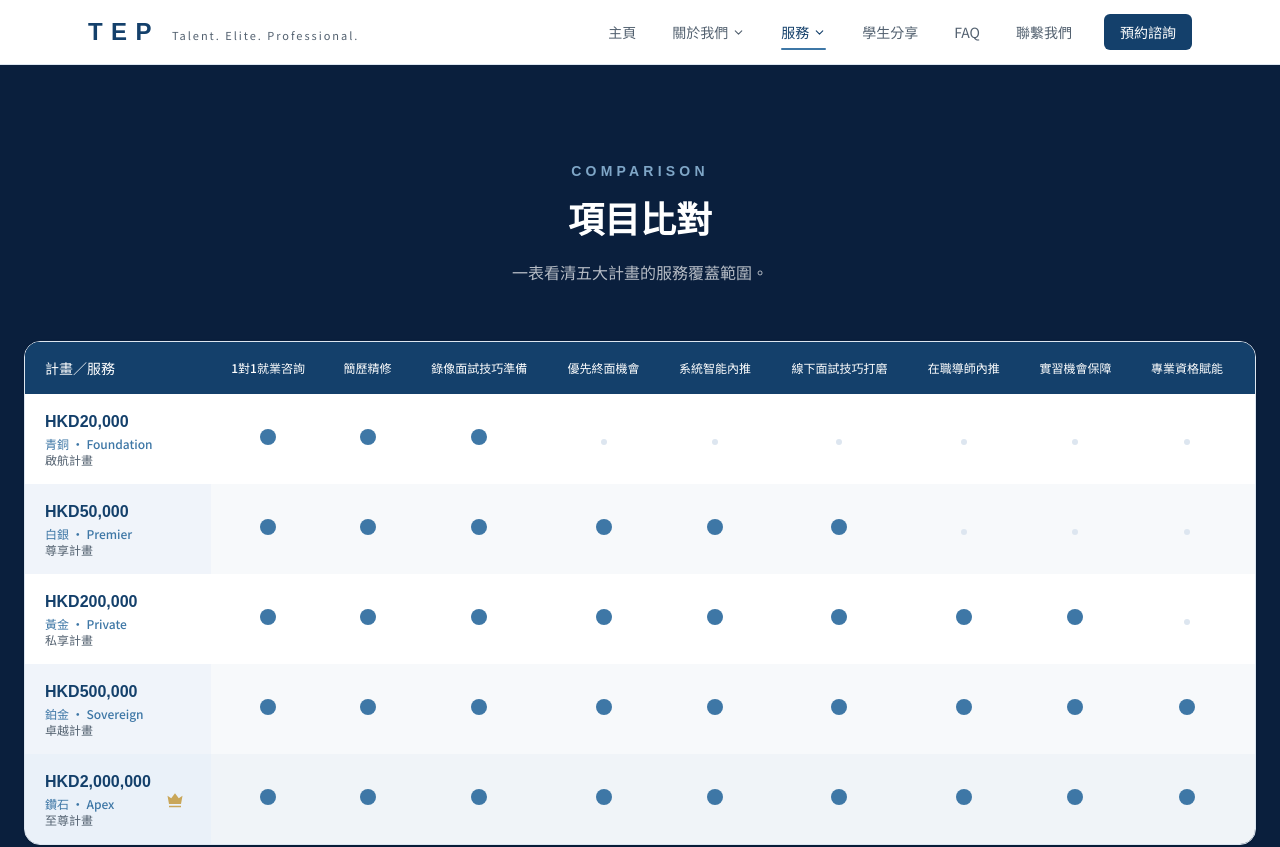
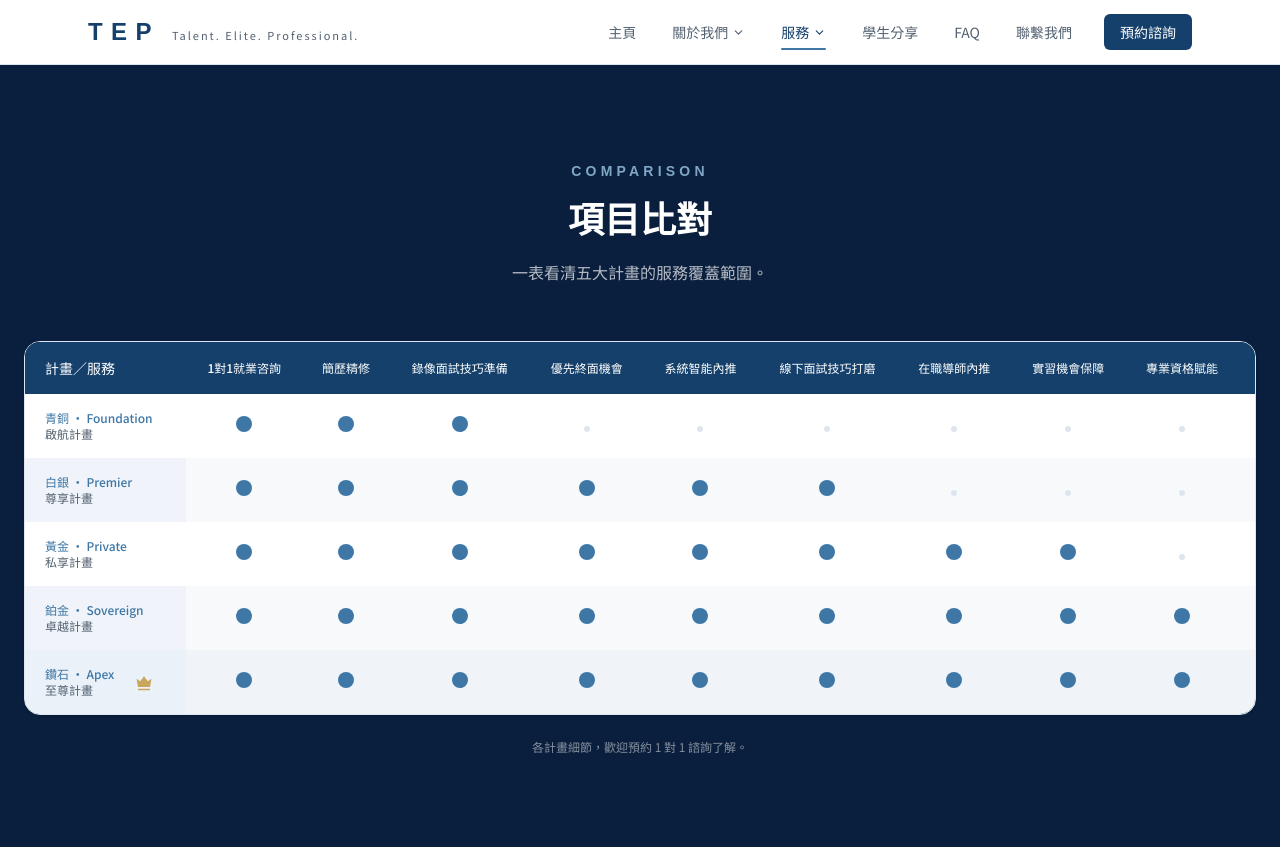
Before and after one commit to htx333/tep-website, a Next.js app: page /services/comparison in a window 1280 px wide. Shown: the top 847 px of the page. Built offline with nearby package versions, Linux system fonts and the light colour scheme.

Commit message:
Remove prices from plan comparison

```diff
--- a/app/services/comparison/page.tsx
+++ b/app/services/comparison/page.tsx
@@ -24,7 +24,7 @@ export default function ServicesComparisonPage() {
           <ComparisonTable />
         </div>
         <p className="mt-6 text-center text-xs text-white/50">
-          各計畫定價與細節，歡迎預約 1 對 1 諮詢了解。
+          各計畫細節，歡迎預約 1 對 1 諮詢了解。
         </p>
       </div>
     </section>
--- a/components/ComparisonTable.tsx
+++ b/components/ComparisonTable.tsx
@@ -50,10 +50,7 @@ export default function ComparisonTable() {
               >
                 <div className="flex items-center gap-2">
                   <div>
-                    <div className="font-display text-base font-bold text-navy">
-                      {plan.price}
-                    </div>
-                    <div className="mt-0.5 text-xs font-medium text-blue">
+                    <div className="text-xs font-medium text-blue">
                       {plan.metal} · {plan.en}
                     </div>
                     <div className="text-xs text-ink-soft">{plan.name}</div>
```
Also changed, not shown: 1 other file (tests, documents, lock files or other folders).
